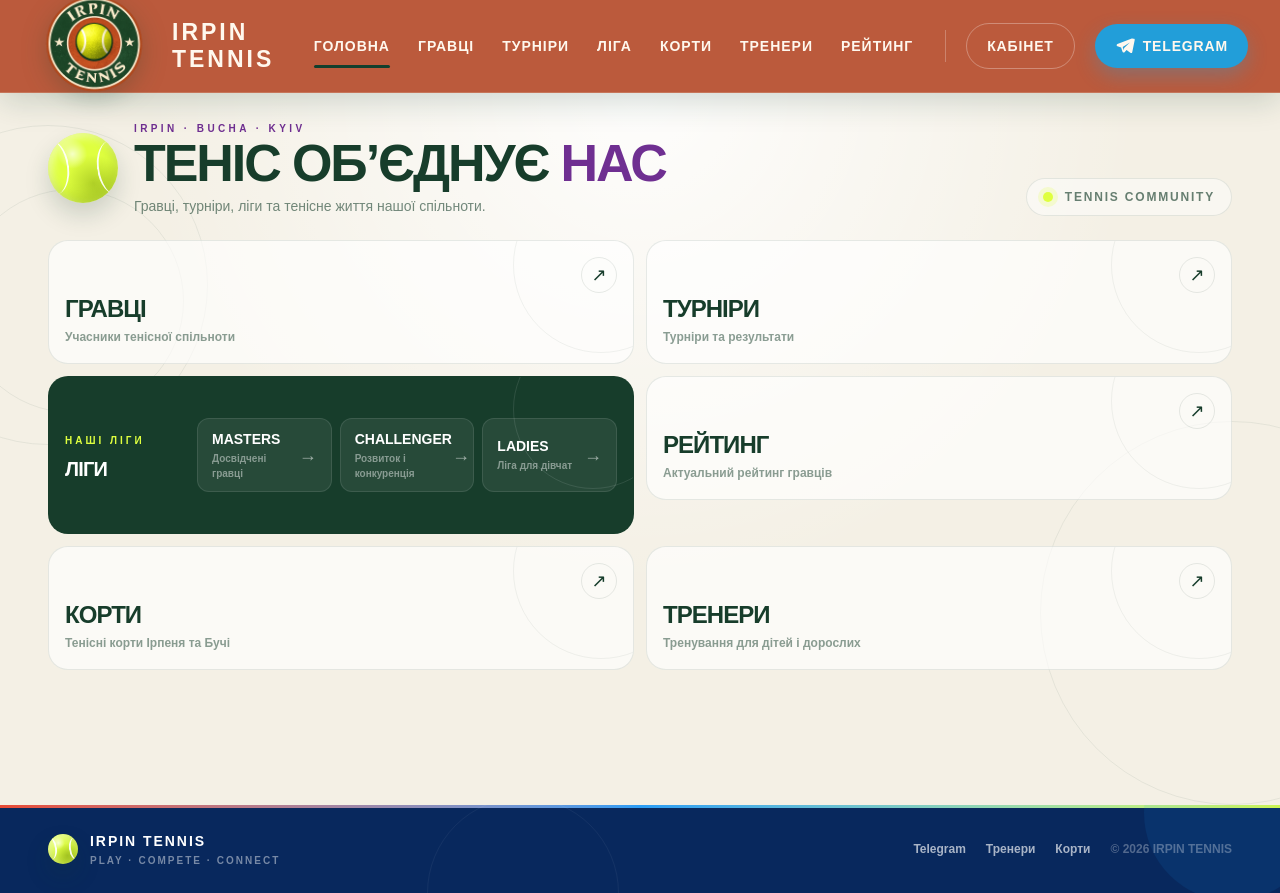
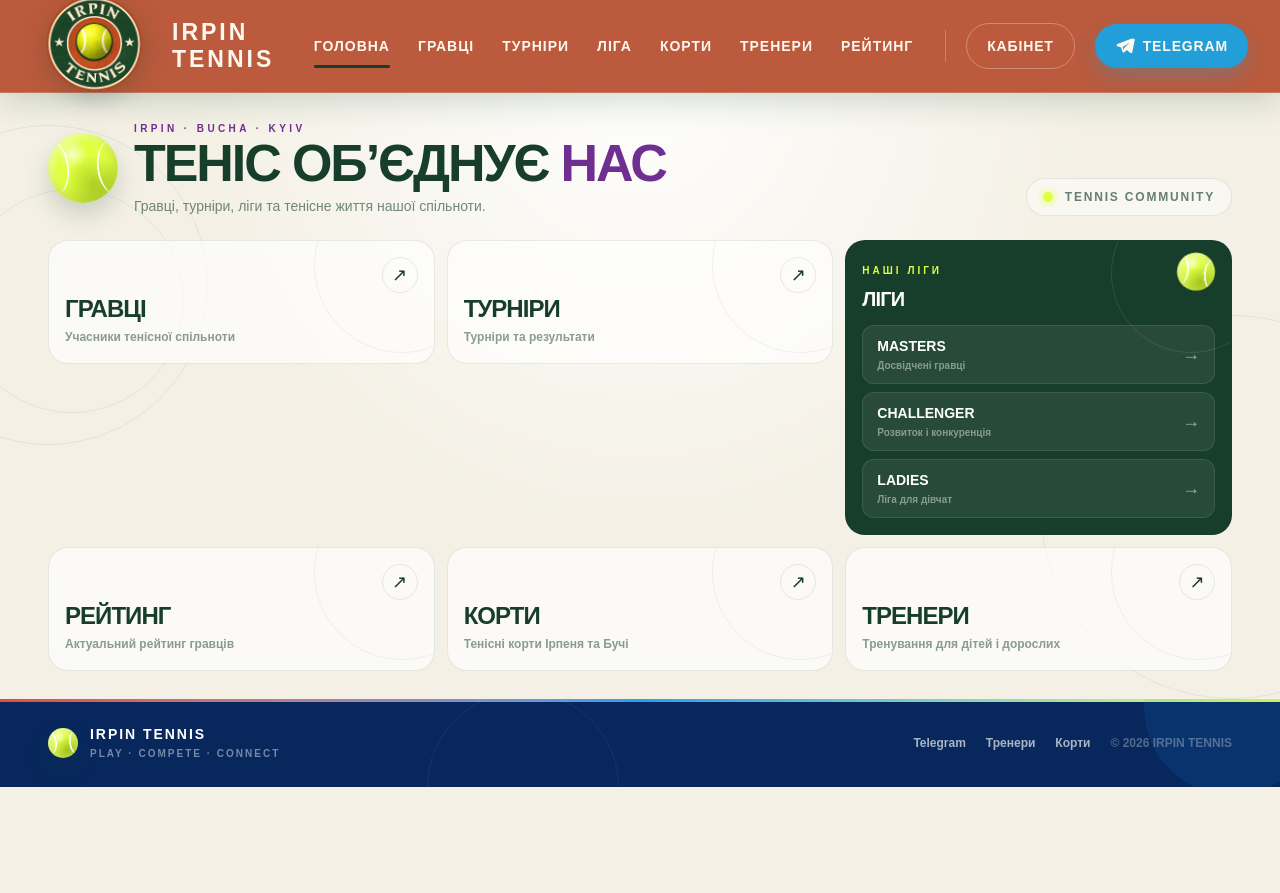
Before and after one commit to yellowblue9912-cell/irpin-tennis-next, a Next.js app: page / in a window 1280 px wide. Built offline with nearby package versions, Linux system fonts and the light colour scheme.

Commit message:
Restore compact original home layout

```diff
--- a/app/page.tsx
+++ b/app/page.tsx
@@ -173,7 +173,7 @@ export default function HomePage() {
 
       <main className="flex min-h-screen flex-col overflow-x-hidden bg-[#f4f0e5] text-[#173d2b]">
         {/* Wimbledon main section */}
-        <section className="relative flex flex-1 overflow-hidden">
+        <section className="relative overflow-hidden">
           <div className="absolute inset-0 bg-[radial-gradient(circle_at_50%_0%,rgba(255,255,255,0.9),transparent_52%)]" />
 
           <div className="pointer-events-none absolute -left-28 top-8 h-80 w-80 rounded-full border border-[#173d2b]/7" />
@@ -214,7 +214,7 @@ export default function HomePage() {
             </div>
 
             {/* Main navigation grid */}
-            <div className="grid grid-cols-1 items-start gap-3 md:grid-cols-2">
+            <div className="grid grid-cols-1 items-start gap-3 md:grid-cols-2 xl:grid-cols-3">
               {mainCards.slice(0, 2).map((card) => (
                 <NavigationCard
                   key={card.href}
@@ -226,7 +226,7 @@ export default function HomePage() {
 
               {/* League card */}
               <article
-                className={`group relative overflow-hidden rounded-[20px] border p-4 transition-all duration-500 ${
+                className={`group relative overflow-hidden rounded-[20px] border p-4 transition-all duration-500 md:col-span-2 xl:col-span-1 ${
                   activeCard === "Ліги"
                     ? "-translate-y-1 border-[#6f2f91]/40 bg-[#6f2f91] shadow-[0_24px_55px_rgba(74,31,97,0.22)]"
                     : "border-[#173d2b]/10 bg-[#173d2b]"
@@ -237,8 +237,8 @@ export default function HomePage() {
               >
                 <div className="pointer-events-none absolute -right-10 -top-12 h-40 w-40 rounded-full border border-white/10" />
 
-                <div className="relative flex min-h-[124px] flex-col sm:flex-row sm:items-center sm:gap-4">
-                  <div className="mb-3 flex shrink-0 items-start justify-between gap-4 sm:mb-0 sm:w-[116px]">
+                <div className="relative flex min-h-[124px] flex-col sm:flex-row sm:items-center sm:gap-4 xl:flex-col xl:items-stretch xl:gap-0">
+                  <div className="mb-3 flex shrink-0 items-start justify-between gap-4 sm:mb-0 sm:w-[116px] xl:mb-3 xl:w-auto">
                     <div>
                       <span className="text-[10px] font-black uppercase tracking-[0.3em] text-[#dfff3f]">
                         Наші ліги
@@ -249,12 +249,12 @@ export default function HomePage() {
                       </h2>
                     </div>
 
-                    <div className="league-ball sm:hidden transition-transform duration-500 group-hover:rotate-[24deg] group-hover:scale-110">
+                    <div className="league-ball sm:hidden xl:block transition-transform duration-500 group-hover:rotate-[24deg] group-hover:scale-110">
                       <TennisBall size={38} />
                     </div>
                   </div>
 
-                  <div className="grid flex-1 grid-cols-1 gap-2 sm:grid-cols-3">
+                  <div className="grid flex-1 grid-cols-1 gap-2 sm:grid-cols-3 xl:grid-cols-1">
                     {leagues.map((league) => (
                       <Link
                         key={league.href}
```
